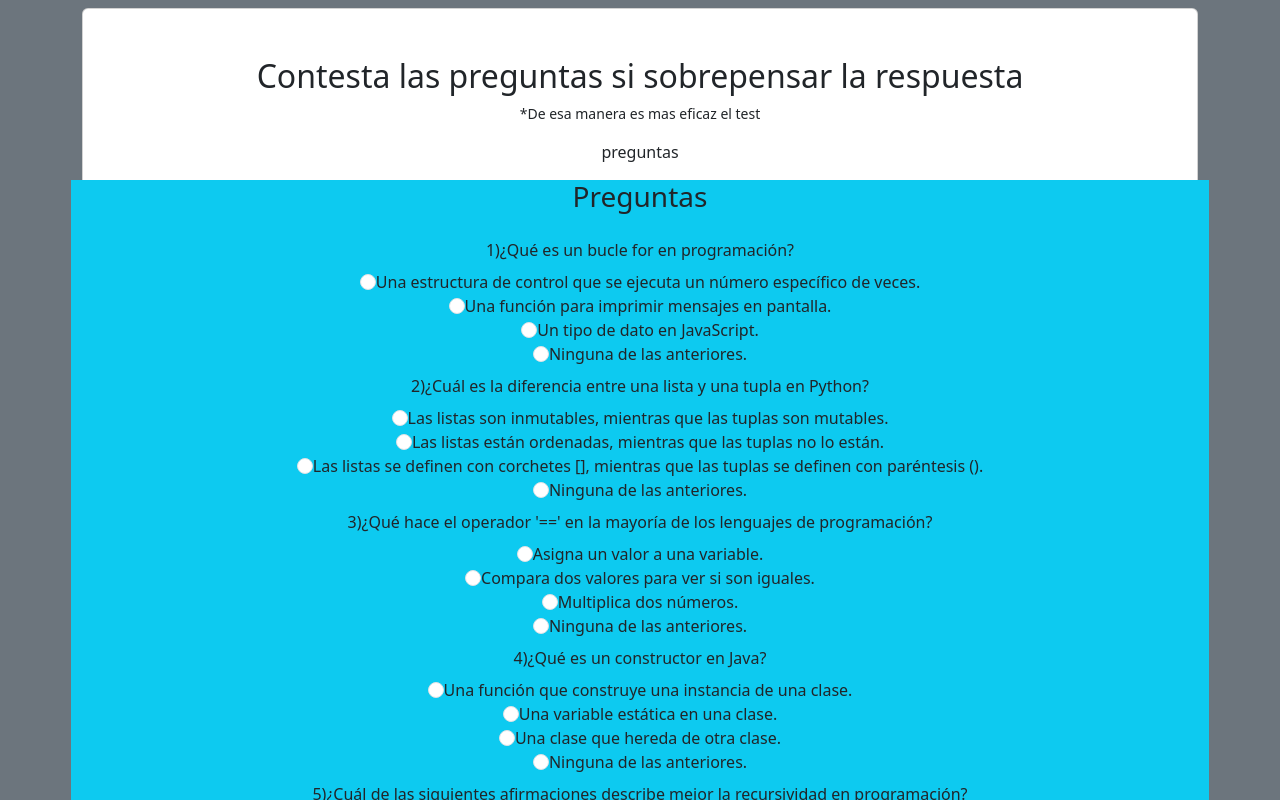
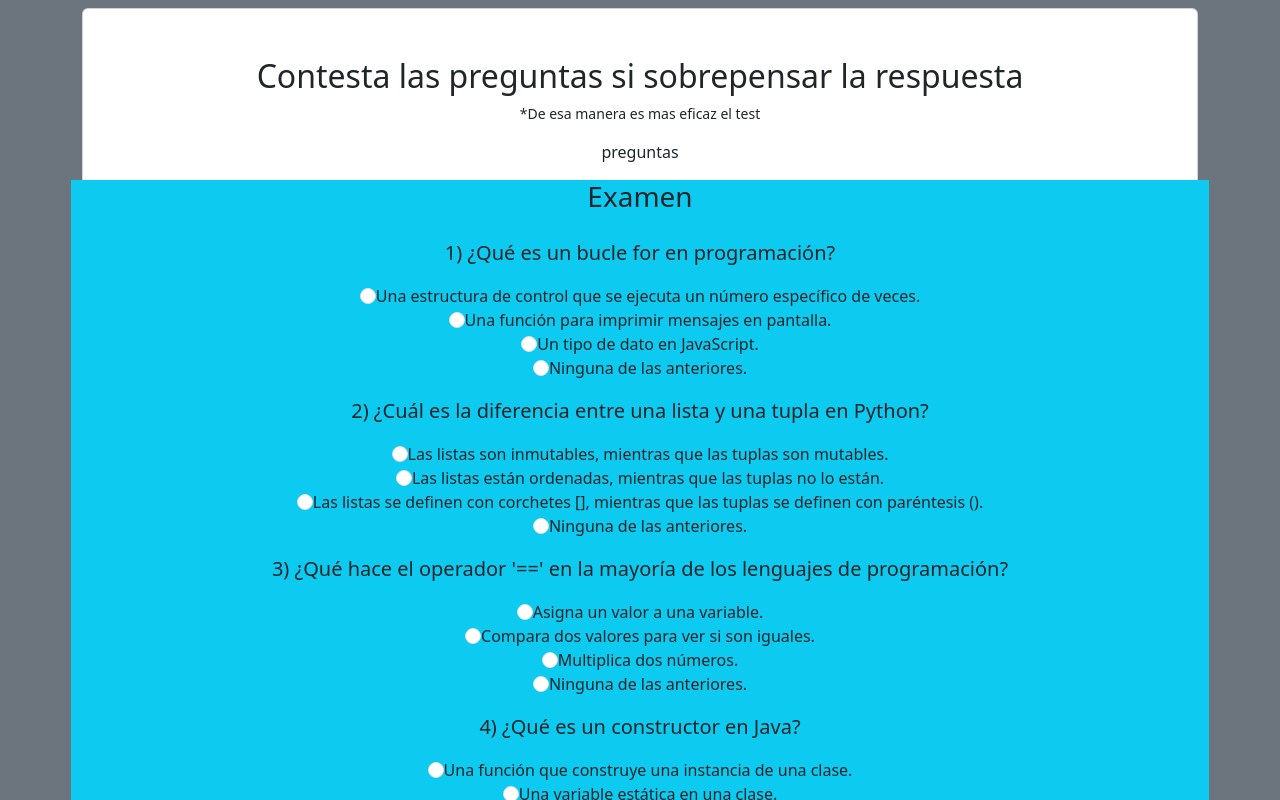
Before and after one commit to OnemoreIan/DevelopGame, a Vue app: page /examen in a window 1280 px wide. Shown: the top 800 px of the page. Built offline with nearby package versions, Linux system fonts and the light colour scheme.

Commit message:
reduccion en el json y optimizacion

```diff
--- a/src/assets/preguntas.ts
+++ b/src/assets/preguntas.ts
@@ -5,329 +5,209 @@ export let preguntas = [
     opc2:"Una función para imprimir mensajes en pantalla.",
     opc3:"Un tipo de dato en JavaScript.",
     opc4:"Ninguna de las anteriores.",
-    res:"1",
-    id1:"res1",
-    id2:"res2",
-    id3:"res3",
-    id4:"res4"},
+    res:1,},
     {idQuest:2,
     pregunta:"¿Cuál es la diferencia entre una lista y una tupla en Python?",
     opc1:"Las listas son inmutables, mientras que las tuplas son mutables.",
     opc2:"Las listas están ordenadas, mientras que las tuplas no lo están.",
     opc3:"Las listas se definen con corchetes [], mientras que las tuplas se definen con paréntesis ().",
     opc4:"Ninguna de las anteriores.",
-    res:"3",
-    id1:"res5",
-    id2:"res6",
-    id3:"res7",
-    id4:"res8"},
+    res:3,},
     {idQuest:3,
     pregunta:"¿Qué hace el operador '==' en la mayoría de los lenguajes de programación?",
     opc1:"Asigna un valor a una variable.",
     opc2:"Compara dos valores para ver si son iguales.",
     opc3:"Multiplica dos números.",
     opc4:"Ninguna de las anteriores.",
-    res:"2",
-    id1:"res9",
-    id2:"res10",
-    id3:"res11",
-    id4:"res12"},
+    res:2,},
     {idQuest:4,
     pregunta:"¿Qué es un constructor en Java?",
     opc1:"Una función que construye una instancia de una clase.",
     opc2:"Una variable estática en una clase.",
     opc3:"Una clase que hereda de otra clase.",
     opc4:"Ninguna de las anteriores.",
-    res:"1",
-    id1:"res13",
-    id2:"res14",
-    id3:"res15",
-    id4:"res16"},
+    res:1,},
     {idQuest:5,
     pregunta:"¿Cuál de las siguientes afirmaciones describe mejor la recursividad en programación?",
     opc1:"Es una estructura de datos en forma de árbol.",
     opc2:"Es un enfoque donde una función se llama a sí misma para resolver un problema más pequeño.",
     opc3:"Es una forma de iteración que utiliza bucles.",
     opc4:"Ninguna de las anteriores.",
-    res:"2",
-    id1:"res17",
-    id2:"res18",
-    id3:"res19",
-    id4:"res20"},
+    res:2,},
     {idQuest:6,
     pregunta:"¿Qué es HTML?",
     opc1:"Un lenguaje de programación de alto nivel.",
     opc2:"Un protocolo de transferencia de hipertexto.",
     opc3:"Un lenguaje de marcado para crear páginas web.",
     opc4:"Ninguna de las anteriores.",
-    res:"3",
-    id1:"res21",
-    id2:"res22",
-    id3:"res23",
-    id4:"res24"},
+    res:3,},
     {idQuest:7,
     pregunta:"¿Qué significa CSS y para qué se utiliza comúnmente?",
     opc1:"Cascading Style Sheets, se utiliza para agregar interactividad a las páginas web.",
     opc2:"Colorful Style Sheets, se utiliza para crear esquemas de color en las páginas web.",
     opc3:"Cascading Style Sheets, se utiliza para aplicar estilos visuales a las páginas web.",
     opc4:"Ninguna de las anteriores.",
-    res:"3",
-    id1:"res25",
-    id2:"res26",
-    id3:"res27",
-    id4:"res28"},
+    res:3,},
     {idQuest:8,
     pregunta:"¿Cuál es el propósito principal de un índice en una base de datos?",
     opc1:"Ordenar los datos de la base de datos alfabéticamente.",
     opc2:"Acelerar la búsqueda y recuperación de datos.",
     opc3:"Definir las relaciones entre tablas.",
     opc4:"Ninguna de las anteriores.",
-    res:"2",
-    id1:"res29",
-    id2:"res30",
-    id3:"res31",
-    id4:"res32"},
+    res:2,},
     {idQuest:9,
     pregunta:"¿Qué es un algoritmo de ordenamiento?",
     opc1:"Un conjunto de reglas para organizar datos de una manera particular.",
     opc2:"Una función en JavaScript para crear nuevas matrices.",
     opc3:"Un método para definir relaciones en una base de datos.",
     opc4:"Ninguna de las anteriores.",
-    res:"1",
-    id1:"res33",
-    id2:"res34",
-    id3:"res35",
-    id4:"res36"},
+    res:1,},
     {idQuest:10,
     pregunta:"¿Qué hace la función `print()` en Python?",
     opc1:"Muestra un mensaje en la consola.",
     opc2:"Calcula la suma de dos números.",
     opc3:"Define una variable.",
     opc4:"Ninguna de las anteriores.",
-    res:"1",
-    id1:"res37",
-    id2:"res38",
-    id3:"res39",
-    id4:"res40"},
+    res:1,},
     {idQuest:11,
     pregunta:"¿Qué es un operador lógico 'AND'?",
     opc1:"Devuelve verdadero si uno de los operandos es verdadero.",
     opc2:"Devuelve verdadero si ambos operandos son verdaderos.",
     opc3:"Devuelve verdadero si ninguno de los operandos es verdadero.",
     opc4:"Ninguna de las anteriores.",
-    res:"2",
-    id1:"res41",
-    id2:"res42",
-    id3:"res43",
-    id4:"res44"},
+    res:2,},
     {idQuest:12,
     pregunta:"¿Qué significa JSON y dónde se utiliza comúnmente?",
     opc1:"JavaScript Object Notation, se utiliza para representar datos estructurados.",
     opc2:"Java Object Network, se utiliza para comunicación entre objetos Java.",
     opc3:"JavaScript Ordered Numbers, se utiliza para ordenar números en JavaScript.",
     opc4:"Ninguna de las anteriores.",
-    res:"1",
-    id1:"res45",
-    id2:"res46",
-    id3:"res47",
-    id4:"res48"},
+    res:1,},
     {idQuest:13,
     pregunta:"¿Qué es un bucle while en programación?",
     opc1:"Una estructura de control que se ejecuta un número específico de veces.",
     opc2:"Una estructura de control que se repite hasta que una condición se convierte en falsa.",
     opc3:"Una función que imprime mensajes en pantalla.",
     opc4:"Ninguna de las anteriores.",
-    res:"2",
-    id1:"res49",
-    id2:"res50",
-    id3:"res51",
-    id4:"res52"},
+    res:2,},
     {idQuest:14,
     pregunta:"¿Qué es una variable en programación?",
     opc1:"Un valor constante que no cambia.",
     opc2:"Una función que devuelve un resultado.",
     opc3:"Un contenedor para almacenar datos que pueden cambiar durante la ejecución del programa.",
     opc4:"Ninguna de las anteriores.",
-    res:"3",
-    id1:"res53",
-    id2:"res54",
-    id3:"res55",
-    id4:"res56"},
+    res:3,},
     {idQuest:15,
     pregunta:"¿Qué es un IDE y para qué se utiliza?",
     opc1:"Un lenguaje de programación popular utilizado para desarrollo web.",
     opc2:"Un entorno de desarrollo integrado, se utiliza para escribir, compilar y depurar código.",
     opc3:"Una función en JavaScript para crear efectos visuales.",
     opc4:"Ninguna de las anteriores.",
-    res:"2",
-    id1:"res57",
-    id2:"res58",
-    id3:"res59",
-    id4:"res60"},
+    res:2,},
     {idQuest:16,
     pregunta:"¿Qué es una función en programación?",
     opc1:"Una estructura de control que repite un bloque de código.",
     opc2:"Un contenedor para almacenar datos.",
     opc3:"Un conjunto de instrucciones que realiza una tarea específica y puede ser reutilizado.",
     opc4:"Ninguna de las anteriores.",
-    res:"3",
-    id1:"res61",
-    id2:"res62",
-    id3:"res63",
-    id4:"res64"},
+    res:3,},
     {idQuest:17,
     pregunta:"¿Qué es un parámetro en una función?",
     opc1:"Una variable que almacena un valor constante.",
     opc2:"Una variable que almacena datos que pueden cambiar durante la ejecución del programa.",
     opc3:"Un valor que se pasa a una función cuando se llama.",
     opc4:"Ninguna de las anteriores.",
-    res:"3",
-    id1:"res65",
-    id2:"res66",
-    id3:"res67",
-    id4:"res68"},
+    res:3,},
     {idQuest:18,
     pregunta:"¿Qué es el control de versiones en el desarrollo de software?",
     opc1:"Un proceso para verificar la validez del código.",
     opc2:"Un sistema para administrar cambios en el código fuente.",
     opc3:"Una técnica para mejorar el rendimiento del código.",
     opc4:"Ninguna de las anteriores.",
-    res:"2",
-    id1:"res69",
-    id2:"res70",
-    id3:"res71",
-    id4:"res72"},
+    res:2,},
     {idQuest:19,
     pregunta:"¿Qué es un repositorio en Git?",
     opc1:"Un lugar donde se almacenan archivos y carpetas.",
     opc2:"Una función en JavaScript para trabajar con arreglos.",
     opc3:"Un lugar donde se almacena el historial de cambios de un proyecto de software.",
     opc4:"Ninguna de las anteriores.",
-    res:"3",
-    id1:"res73",
-    id2:"res74",
-    id3:"res75",
-    id4:"res76"},
+    res:3,},
     {idQuest:20,
     pregunta:"¿Qué es la programación orientada a objetos?",
     opc1:"Un enfoque para escribir programas que se basa en la interacción entre objetos.",
     opc2:"Un enfoque para escribir programas que se basa en funciones.",
     opc3:"Un enfoque para escribir programas que se basa en bucles.",
     opc4:"Ninguna de las anteriores.",
-    res:"1",
-    id1:"res77",
-    id2:"res78",
-    id3:"res79",
-    id4:"res80"},
+    res:1,},
     {idQuest:21,
     pregunta:"¿Cuál es la diferencia entre un método y una función en programación orientada a objetos?",
     opc1:"No hay diferencia, ambos términos son sinónimos.",
     opc2:"Un método se define dentro de una clase, mientras que una función no.",
     opc3:"Un método se define fuera de una clase, mientras que una función se define dentro de una clase.",
     opc4:"Ninguna de las anteriores.",
-    res:"2",
-    id1:"res81",
-    id2:"res82",
-    id3:"res83",
-    id4:"res84"},
+    res:2,},
     {idQuest:22,
     pregunta:"¿Qué es una excepción en programación?",
     opc1:"Un error que ocurre durante la ejecución de un programa.",
     opc2:"Una función que maneja errores en un programa.",
     opc3:"Un tipo de dato en Python.",
     opc4:"Ninguna de las anteriores.",
-    res:"1",
-    id1:"res85",
-    id2:"res86",
-    id3:"res87",
-    id4:"res88"},
+    res:1,},
     {idQuest:23,
     pregunta:"¿Qué es la herencia en programación orientada a objetos?",
     opc1:"Un concepto que permite a una clase heredar propiedades y métodos de otra clase.",
     opc2:"Un concepto que permite a una clase contener instancias de otras clases.",
     opc3:"Un concepto que permite a una clase acceder a propiedades y métodos de otra clase.",
     opc4:"Ninguna de las anteriores.",
-    res:"2",
-    id1:"res89",
-    id2:"res90",
-    id3:"res91",
-    id4:"res92"},
+    res:2,},
     {idQuest:24,
     pregunta:"¿Qué es un puntero en lenguajes de programación como C o C++?",
     opc1:"Una variable que almacena la dirección de memoria de otra variable.",
     opc2:"Una función que devuelve un valor.",
     opc3:"Una estructura de datos en forma de árbol.",
     opc4:"Ninguna de las anteriores.",
-    res:"1",
-    id1:"res93",
-    id2:"res94",
-    id3:"res95",
-    id4:"res96"},
+    res:1,},
     {idQuest:25,
     pregunta:"¿Qué es un paradigma de programación?",
     opc1:"Un conjunto de reglas para escribir código de forma clara y legible.",
     opc2:"Un estilo o enfoque para resolver problemas mediante la programación.",
     opc3:"Una función en JavaScript para crear objetos.",
     opc4:"Ninguna de las anteriores.",
-    res:"2",
-    id1:"res97",
-    id2:"res98",
-    id3:"res99",
-    id4:"res100"},
+    res:2,},
     {idQuest:26,
     pregunta:"¿Qué es un ciclo de vida de software?",
     opc1:"Un proceso para desarrollar software que incluye planificación, diseño, desarrollo, pruebas y mantenimiento.",
     opc2:"Un proceso para administrar cambios en el código fuente.",
     opc3:"Una técnica para mejorar el rendimiento del código.",
     opc4:"Ninguna de las anteriores.",
-    res:"1",
-    id1:"res101",
-    id2:"res102",
-    id3:"res103",
-    id4:"res104"},
+    res:1,},
     {idQuest:27,
     pregunta:"¿Qué es un bug en el desarrollo de software?",
     opc1:"Una característica deseada del software.",
     opc2:"Un error o defecto en el código que produce un comportamiento no deseado.",
     opc3:"Una función en JavaScript para realizar operaciones matemáticas.",
     opc4:"Ninguna de las anteriores.",
-    res:"2",
-    id1:"res105",
-    id2:"res106",
-    id3:"res107",
-    id4:"res108"},
+    res:2,},
     {idQuest:28,
     pregunta:"¿Qué es un ciclo de desarrollo ágil?",
     opc1:"Un enfoque para el desarrollo de software que se basa en planificación a largo plazo.",
     opc2:"Un enfoque para el desarrollo de software que se basa en iteraciones cortas y colaboración.",
     opc3:"Una técnica para mejorar el rendimiento del código.",
     opc4:"Ninguna de las anteriores.",
-    res:"2",
-    id1:"res109",
-    id2:"res110",
-    id3:"res111",
-    id4:"res112"},
+    res:2,},
     {idQuest:29,
     pregunta:"¿Qué es un patrón de diseño en el desarrollo de software?",
     opc1:"Una técnica para mejorar el rendimiento del código.",
     opc2:"Un conjunto de reglas para escribir código de forma clara y legible.",
     opc3:"Una solución general a un problema común en el desarrollo de software.",
     opc4:"Ninguna de las anteriores.",
-    res:"3",
-    id1:"res113",
-    id2:"res114",
-    id3:"res115",
-    id4:"res116"},
+    res:3,},
     {idQuest:30,
     pregunta:"¿Qué es un API en el desarrollo de software?",
     opc1:"Una función en JavaScript para crear objetos.",
     opc2:"Un conjunto de reglas para escribir código de forma clara y legible.",
     opc3:"Una interfaz que permite a diferentes sistemas de software comunicarse entre sí.",
     opc4:"Ninguna de las anteriores.",
-    res:"3",
-    id1:"res117",
-    id2:"res118",
-    id3:"res119",
-    id4:"res120"}
+    res:3,}
 
 ];
--- a/src/components/PreguntasJrComp.vue
+++ b/src/components/PreguntasJrComp.vue
@@ -1,76 +1,137 @@
 <script setup lang="ts">
 import { ref } from 'vue';
-// pendiente de usar en el modulo preguntas.js
+import { useRouter } from 'vue-router';
+import { preguntas } from '../assets/preguntas.ts';
+import { text } from 'stream/consumers';
 
+let puntero = useRouter();
 let showModal = ref(false);
-import {preguntas} from '../assets/preguntas.ts'
-import { log } from 'console';
 
-console.log(preguntas);
 
-// listas agrupadas en 5 preguntas
-let list1:any = ref([]);
-let list2:any = ref([]);
-let list3:any = ref([]);
-let list4:any = ref([]);
-let list5:any = ref([]);
-let list6:any = ref([]);
+// puntaje del examen
+let puntaje = ref(0);
+let lista=ref([]);
+let idRespuesta=0;
+let textoID = "res";
 
-preguntas.forEach(element => {
+preguntas.forEach(item => {
+    // console.log(item);
 
-    if(element.idQuest > 0 && element.idQuest <= 5 ){
-        list1.value.push(element);
-    }
-    if(element.idQuest > 5 && element.idQuest <= 10 ){
-        list2.value.push(element);
-    }
-    if(element.idQuest > 10 && element.idQuest <= 15 ){
-        list3.value.push(element);
-    }
-    if(element.idQuest > 15 && element.idQuest <= 20 ){
-        list4.value.push(element);
-    }
-    if(element.idQuest > 20 && element.idQuest <= 25 ){
-        list5.value.push(element);
-    }
-    if(element.idQuest > 25 && element.idQuest <= 30 ){
-        list6.value.push(element);
+    let elemento = {
+        idQuest: 0,
+        pregunta: "",
+        opc1: "",
+        opc2: "",
+        opc3: "",
+        opc4: "",
+        res1:0,
+        res2:0,
+        res3:0,
+        res4:0,
+        id1: "",
+        id2: "",
+        id3: "",
+        id4: ""
     }
 
+    // elementos sin modificaciones
+    elemento.idQuest = item.idQuest;
+    elemento.pregunta = item.pregunta;
+    elemento.opc1 = item.opc1;
+    elemento.opc2 = item.opc2;
+    elemento.opc3 = item.opc3;
+    elemento.opc4 = item.opc4;
+
+    // generar respuesta para todos los elementos
+    if (item.res == 1) {
+        console.log("es 1");
+        elemento.res1 = 1;
+        elemento.res2 = 0;
+        elemento.res3 = 0;
+        elemento.res4 = 0;
+    } else if (item.res == 2) {
+        console.log("es 2");
+        elemento.res1 = 0;
+        elemento.res2 = 1;
+        elemento.res3 = 0;
+        elemento.res4 = 0;
+    } else if (item.res == 3) {
+        console.log("es 3");
+        elemento.res1 = 0;
+        elemento.res2 = 0;
+        elemento.res3 = 1;
+        elemento.res4 = 0;
+    } else if (item.res == 4) {
+        console.log("es 4");
+        elemento.res1 = 0;
+        elemento.res2 = 0;
+        elemento.res3 = 0;
+        elemento.res4 = 1;
+    }
+
+    // generar los ids para las preguntas
+    elemento.id1 = (textoID+(idRespuesta++));
+    elemento.id2 = (textoID+(idRespuesta++));
+    elemento.id3 = (textoID+(idRespuesta++));
+    elemento.id4 = (textoID+(idRespuesta++));
 
 
-});
-console.log(list1.value);
+    lista.value.push(elemento);
+})
+console.log(lista.value);
 
+
+//verificacion del examen
+function mandarExamen() {
+    console.log("mandado exitosamente");
+    if (true) {
+        puntero.push("/");
+    }
+}
+
+/*
+terminar de implementar la nueva lista para las preguntas
+*/
 </script>
 
 <template>
     <div class="container text-left bg-info">
+
+        <form @submit.prevent="mandarExamen">
+
             <div class="row">
-            <p class="h3">Preguntas</p>
+                <p class="h3">Examen</p>
             </div>
 
             <div class="row my-2"></div>
 
-        <div class="row my-2" v-for="pregunta in preguntas">
-            <label for="pregunta" class="form-label">{{ `${pregunta.idQuest})`+pregunta.pregunta }}</label>
+            <div class="row mt-2 mb-3" v-for="pregunta in preguntas">
+
+                <div class="form-inline">
+                    <p class="blockquote">{{ `${pregunta.idQuest}) ` + pregunta.pregunta }}</p>
+
+                </div>
+
                 <div class="form-check-inline">
-                <input class="form-check-input" type="radio" :name="'pregunta'+pregunta.idQuest" :id="pregunta.id1">
-                <label class="form-check-label" :for="pregunta.id1">{{ pregunta.opc1}}</label>
+                    <input class="form-check-input" type="radio" :name="'pregunta' + pregunta.idQuest"
+                        :id="pregunta.id1">
+                    <label class="form-check-label" :for="pregunta.id1">{{ pregunta.opc1 }}</label>
                 </div>
                 <div class="form-check-inline">
-                <input class="form-check-input" type="radio" :name="'pregunta'+pregunta.idQuest" :id="pregunta.id2">
-                <label class="form-check-label" :for="pregunta.id2">{{ pregunta.opc2}}</label>
+                    <input class="form-check-input" type="radio" :name="'pregunta' + pregunta.idQuest"
+                        :id="pregunta.id2">
+                    <label class="form-check-label" :for="pregunta.id2">{{ pregunta.opc2 }}</label>
                 </div>
                 <div class="form-check-inline">
-                <input class="form-check-input" type="radio" :name="'pregunta'+pregunta.idQuest" :id="pregunta.id3">
-                <label class="form-check-label" :for="pregunta.id3">{{ pregunta.opc3}}</label>
+                    <input class="form-check-input" type="radio" :name="'pregunta' + pregunta.idQuest"
+                        :id="pregunta.id3">
+                    <label class="form-check-label" :for="pregunta.id3">{{ pregunta.opc3 }}</label>
                 </div>
                 <div class="form-check-inline">
-                <input class="form-check-input" type="radio" :name="'pregunta'+pregunta.idQuest" :id="pregunta.id4">
-                <label class="form-check-label" :for="pregunta.id4">{{ pregunta.opc4}}</label>
+                    <input class="form-check-input" type="radio" :name="'pregunta' + pregunta.idQuest"
+                        :id="pregunta.id4">
+                    <label class="form-check-label" :for="pregunta.id4">{{ pregunta.opc4 }}</label>
                 </div>
-
             </div>
 
             <div class="row my-3"></div>
@@ -83,11 +144,13 @@ console.log(list1.value);
                 </span>
                 <span class="col-md-4"></span>
                 <span class="col-md-4">
-                <button class="btn btn-secondary">Continuar</button>
+                    <button type="submit" class="btn btn-secondary">Terminar</button>
                 </span>
             </div>
 
             <div class="row my-2"></div>
+
+        </form>
 
     </div>
 
```
Lines whose indentation alone changed are shown as unchanged.
